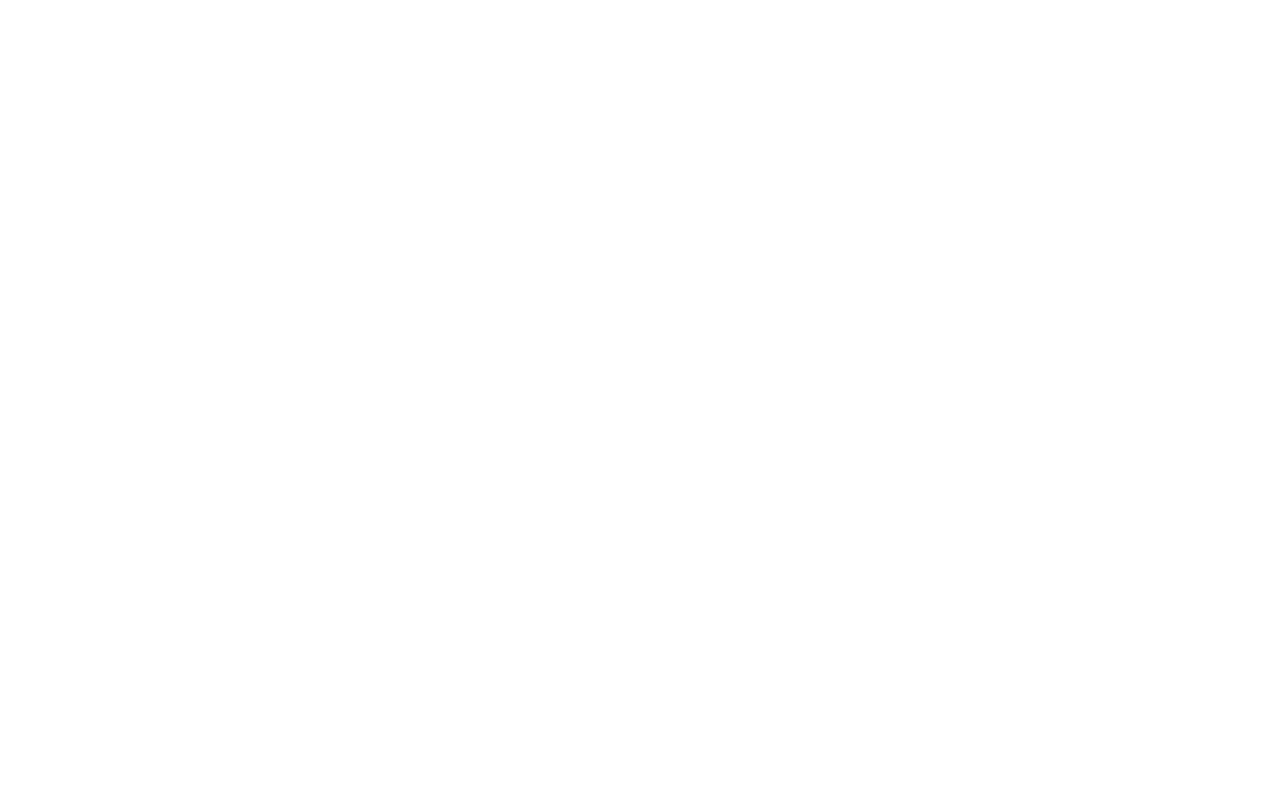
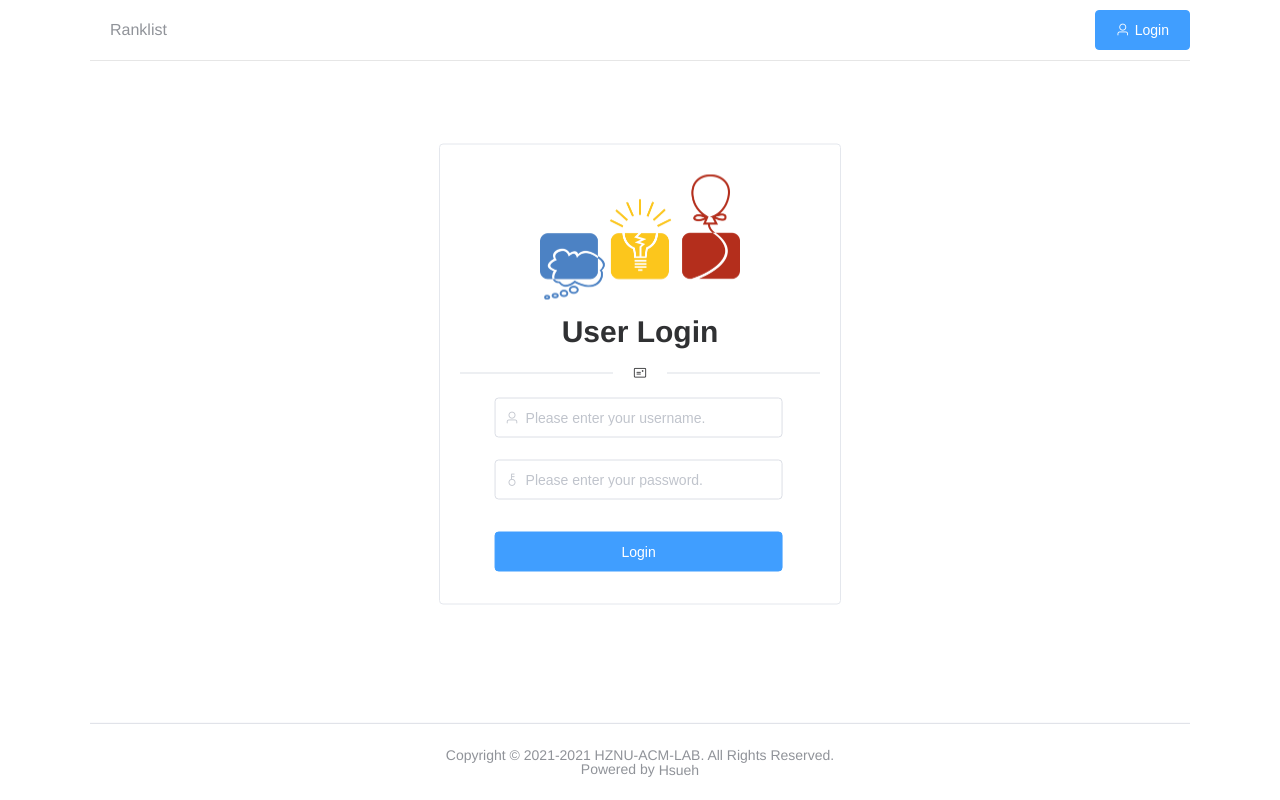
Before and after one commit to Hsueh-Xue/view-oj-web, a Vue app: page /#/login in a window 1280 px wide. Before the commit this address had no page. Built offline with nearby package versions, Linux system fonts and the light colour scheme.

Commit message:
添加nav foot 添加登录页

```diff
--- a/src/App.vue
+++ b/src/App.vue
@@ -1,38 +1,91 @@
 <template>
-  <div>
-    <router-view v-if="isRouterAlive"></router-view>
+  <div id="app" ref="pageBox">
+    <el-scrollbar class="scrollbar">
+      <div id="appBox">
+        <page_nav></page_nav>
+        <div class="page-main-box" ref="pageMainBox">
+          <router-view/>
+        </div>
+        <page_foot></page_foot>
+      </div>
+    </el-scrollbar>
   </div>
-  <!--  <img src="./assets/logo.png">-->
-  <!--  <div>-->
-  <!--    <p>-->
-  <!--      If Element Plus is successfully added to this project, you'll see an-->
-  <!--      <code v-text="'<el-button>'"></code>-->
-  <!--      below-->
-  <!--    </p>-->
-  <!--    <el-button type="primary">el-button</el-button>-->
-  <!--  </div>-->
-  <!--  <HelloWorld msg="Welcome to Your Vue.js App"/>-->
 </template>
 
 <script>
+import page_nav from 'components/page-item/page-nav'
+import page_foot from 'components/page-item/page-foot'
 
 export default {
   name: 'App',
+  components: {
+    'page_foot': page_foot,
+    'page_nav': page_nav
+  },
   data() {
     return {
       isRouterAlive: true
     }
   },
+  methods: {
+    fixBox() {
+      this.clientHeight = window.innerHeight
+      this.clientWidth = window.innerWidth
+      this.$refs.pageMainBox.style.minHeight = this.clientHeight - 61 - 44 - 120 + 10 + 'px'
+      this.$refs.pageBox.style.height = this.clientHeight + 'px'
+      this.$refs.pageBox.style.widows = this.clientWidth + 'px'
+    }
+  },
+  mounted() {
+    this.fixBox()
+    const that = this
+    window.onresize = () => {
+      return (() => {
+        that.fixBox()
+      })()
+    }
+  }
 }
 </script>
 
 <style>
+* {
+  padding: 0;
+  margin: 0;
+  border: 0;
+  text-decoration: none;
+  list-style-type: none;
+}
+
 #app {
-  font-family: Avenir, Helvetica, Arial, sans-serif;
-  -webkit-font-smoothing: antialiased;
-  -moz-osx-font-smoothing: grayscale;
-  text-align: center;
-  color: #2c3e50;
-  margin-top: 60px;
+  font-family: "Helvetica Neue", Helvetica, "Hiragino Sans GB", "Microsoft YaHei", "微软雅黑", Arial, sans-serif;
+  overflow: hidden;
+  width: 100%;
+  min-width: 1100px;
+}
+
+#appBox {
+  width: 1100px;
+  position: relative;
+  left: 50%;
+  transform: translate(-50%, 0);
+}
+
+.page-main-box {
+  margin-top: 20px;
+  margin-bottom: 20px;
+  position: relative;
+}
+
+.scrollbar {
+  height: 100%;
+}
+
+.el-scrollbar__wrap {
+  overflow: auto;
+}
+
+.el-select-dropdown .el-scrollbar .el-scrollbar__wrap {
+  overflow: scroll;
 }
 </style>
--- a/src/components/page-item/page-foot.vue
+++ b/src/components/page-item/page-foot.vue
@@ -2,10 +2,10 @@
   <div class="page-foot">
     <p>
       <el-divider></el-divider>
-      Copyright &copy; 2017-{{ new Date().getFullYear() }} ZUCC-ACM-LAB. All Rights Reserved.<br>
+      Copyright &copy; 2021-{{ new Date().getFullYear() }} HZNU-ACM-LAB. All Rights Reserved.<br>
       Powered by
       <el-link type="primary" href="https://github.com/Hsueh-Xue/view-oj-web">Hsueh</el-link>
-<!--      <span class="build-version">Build at {{ buildVersion }} [Web] & {{ $store.state.backendVersion }} [Server]</span>-->
+      <!--      <span class="build-version">Build at {{ buildVersion }} [Web] & {{ $store.state.backendVersion }} [Server]</span>-->
     </p>
   </div>
 </template>
@@ -25,5 +25,18 @@ export default {
 </script>
 
 <style scoped>
+.page-foot {
+  height: 120px;
+  width: 100%;
+  text-align: center;
+}
 
+p {
+  color: #909399;
+  font-size: 14px;
+  position: relative;
+  line-height: 100%;
+  top: 50%;
+  transform: translate(0, -50%);
+}
 </style>
--- /dev/null
+++ b/src/components/page-item/page-nav.vue
@@ -0,0 +1,49 @@
+<template>
+  <div id="page-top">
+    <el-menu :default-active="$route.path" class="page-nav" style="height:60px;width:100%;z-index:1000"
+             mode="horizontal" router>
+      <el-menu-item index="/ranklist" route="/ranklist">Ranklist</el-menu-item>
+      <div class="userBox">
+        <template v-if="$store.state.user.userid">
+          <span style="margin-right: 15px">Welcome,<user_change_box></user_change_box></span>
+          <el-button icon="el-icon-user" @click="logout">Logout</el-button>
+        </template>
+        <template v-else>
+          <el-button type="primary" icon="el-icon-user" @click="$router.push('/login')">Login</el-button>
+        </template>
+      </div>
+    </el-menu>
+  </div>
+</template>
+
+<script>
+import user_change_box from 'components/page-item/user-change-box'
+
+export default {
+  name: "page-nav",
+  components: {
+    'user_change_box': user_change_box
+  },
+  methods: {
+    logout() {
+      this.$store.commit('logout')
+      this.$router.push('/')
+    }
+  }
+}
+</script>
+
+<style scoped>
+.page-nav .el-menu-item, /deep/ .page-nav .el-submenu__title {
+  font-size: 16px;
+}
+
+.userBox {
+  position: relative;
+  float: right;
+  top: 50%;
+  transform: translate(0, -50%);
+  outline: none;
+  font-size: 15px;
+}
+</style>
--- /dev/null
+++ b/src/components/page-item/user-change-box.vue
@@ -0,0 +1,78 @@
+<template>
+    <span>
+        <el-popover placement="top" v-model="visible" width="252">
+            <div class="itemBox">
+                <el-checkbox v-model="changeName" disabled>I want to change my name.</el-checkbox>
+                <div v-if="changeName">
+                    <el-input v-model="name" placeholder="New Name" class="mini-input"></el-input>
+                </div>
+            </div>
+            <div class="itemBox">
+                <el-checkbox v-model="changePwd">I want to change my password.</el-checkbox>
+                <div v-if="changePwd">
+                    <el-input v-model="oldPwd" placeholder="Old Password" show-password class="mini-input"></el-input>
+                    <el-input v-model="newPwd" placeholder="New Password" show-password class="mini-input"></el-input>
+                    <el-input v-model="newPwd2" placeholder="Confirm New Password" show-password
+                              class="mini-input"></el-input>
+                </div>
+            </div>
+            <div style="text-align: right; margin-right: 10px">
+                <el-button size="mini" type="text" @click="toCancel()">Cancel</el-button>
+                <el-button type="primary" size="mini" @click="toSubmit()">Submit</el-button>
+            </div>
+            <el-button type="text">{{ $store.state.user.username }}</el-button>
+        </el-popover>
+    </span>
+</template>
+
+<script>
+export default {
+  name: "user-change-box",
+  data() {
+    return {
+      visible: false,
+      changeName: false,
+      name: this.$store.state.user.username,
+      changePwd: false,
+      oldPwd: '',
+      newPwd: '',
+      newPwd2: ''
+    }
+  },
+  methods: {
+    toCancel() {
+      this.visible = false
+      this.changeName = false
+      this.name = this.$store.state.user.username
+      this.changePwd = false
+      this.oldPwd = ''
+      this.newPwd = ''
+      this.newPwd2 = ''
+    },
+    toSubmit() {
+      this.visible = false
+      if (this.changeName) {
+        this.$store.commit('modifyUserNameBySelf', this.name)
+      }
+      if (this.changePwd) {
+        if (this.newPwd === this.newPwd2) {
+          this.$store.commit('modifyUserInfo', {
+            username: this.$store.state.user.userid,
+            old_password: this.oldPwd,
+            password: this.newPwd
+          })
+          setTimeout(() => {
+            this.toCancel()
+          }, 500)
+        } else {
+          this.$message.error('Entered passwords differ from the another!')
+        }
+      }
+    }
+  }
+}
+</script>
+
+<style scoped>
+
+</style>
--- a/src/main.js
+++ b/src/main.js
@@ -6,6 +6,7 @@ import installElementPlus from './plugins/element'
 import Moment from 'moment'
 
 
+
 const app = createApp(App)
 installElementPlus(app)
 app.use(store).use(router).mount('#app')
--- a/src/router/index.js
+++ b/src/router/index.js
@@ -19,12 +19,24 @@ const routes = [
         path: '/ranklist',
         name: 'Ranklist',
         component: () => import('views/ranklist.vue')
-    }
+    },
+    {
+        path: '/login',
+        name: 'Login',
+        component: () => import('views/login.vue')
+    },
 ]
 
 const router = createRouter({
     history: createWebHashHistory(),
-    routes
+    routes,
+    scrollBehavior(to, from, savedPosition) {
+        if(savedPosition) {
+            return savedPosition
+        } else {
+            return {x: 0, y: 0}
+        }
+    }
 })
 
 export default router
--- a/src/store/index.js
+++ b/src/store/index.js
@@ -1,4 +1,5 @@
 import { createStore } from 'vuex'
+import user from "./user/user";
 
 export default createStore({
   state: {
@@ -8,5 +9,6 @@ export default createStore({
   actions: {
   },
   modules: {
+    user: user
   }
 })
--- /dev/null
+++ b/src/store/user/user.js
@@ -0,0 +1,13 @@
+import mutations from "@/store/user/user_mutations";
+
+const state = {
+    userId: '',
+    username: '',
+}
+const user = {
+    state,
+    mutations
+}
+
+
+export default user
--- /dev/null
+++ b/src/store/user/user_mutations.js
@@ -0,0 +1,10 @@
+const mutations = {
+    updateUserId(state, payload) {
+        state.userId = payload
+    },
+    updateUsername(state, payload) {
+        state.username = payload
+    }
+}
+
+export default mutations
--- /dev/null
+++ b/src/views/login.vue
@@ -0,0 +1,120 @@
+<template>
+  <div>
+    <el-card class="box-card" shadow="hover">
+      <div class="imgBox">
+        <img src="@/assets/acm.png" alt="" class="imgLogo">
+      </div>
+      <div class="page-title">
+        <b>User Login</b>
+      </div>
+      <el-divider><i class="el-icon-postcard"></i></el-divider>
+      <div class="form-box">
+        <el-form :model="FormData" status-icon :rules="rules" ref="FormData" class="demo-ruleForm">
+          <el-form-item prop="username">
+            <el-input
+                v-model="FormData.username"
+                placeholder="Please enter your username."
+                prefix-icon="el-icon-user">
+            </el-input>
+          </el-form-item>
+          <el-form-item prop="password">
+            <el-input type="password"
+                      v-model="FormData.password"
+                      placeholder="Please enter your password."
+                      prefix-icon="el-icon-key">
+            </el-input>
+          </el-form-item>
+          <el-form-item>
+            <div class="submitBox">
+              <el-button class="submitButton" type="primary" @click="submitForm('FormData')">Login
+              </el-button>
+            </div>
+          </el-form-item>
+        </el-form>
+      </div>
+    </el-card>
+  </div>
+</template>
+
+<script>
+export default {
+  name: 'login',
+  data() {
+    return {
+      FormData: {
+        username: '',
+        password: ''
+      },
+      rules: {
+        username: [{required: true, message: 'Please enter your username!', trigger: 'blur'}],
+        password: [{required: true, message: 'Please enter your password!', trigger: 'blur'}]
+      }
+    }
+  },
+  methods: {
+    submitForm(formName) {
+      this.$refs[formName].validate((valid) => {
+        if (valid) {
+          this.$store.commit('login', {
+            username: this.FormData.username,
+            password: this.FormData.password
+          })
+        } else {
+          return false
+        }
+      })
+    }
+  },
+  created() {
+    document.title = "Login - viewOJ"
+  }
+}
+</script>
+
+<style scoped>
+.box-card {
+  position: absolute;
+  top: 50%;
+  left: 50%;
+  transform: translate(-50%, -50%);
+  width: 400px;
+}
+
+.imgBox {
+  position: absolute;
+  margin-top: 10px;
+  left: 50%;
+  width: 50%;
+  height: 30%;
+  transform: translate(-50%, 0);
+}
+
+.imgLogo{
+  width: 100%;
+}
+
+.form-box {
+  width: 80%;
+  float: left;
+  transform: translate(12%, 0);
+}
+
+.page-title {
+  width: 100%;
+  margin-top: 150px;
+  margin-bottom: 20px;
+  text-align: center;
+  font-size: 30px;
+}
+
+.submitBox {
+  width: 100%;
+  margin-top: 10px;
+  margin-bottom: 10px;
+}
+
+.submitButton {
+  width: 100%;
+  height: auto;
+}
+</style>
--- a/vue.config.js
+++ b/vue.config.js
@@ -6,6 +6,7 @@ module.exports = {
                 'components': '@/components',
                 'views': '@/views',
                 'network': '@/network',
+                'store': '@/store'
             }
         }
     },
```
Also changed, not shown: src/views/ranklist.vue (+16 -9 lines), src/assets/acm.png (added).
